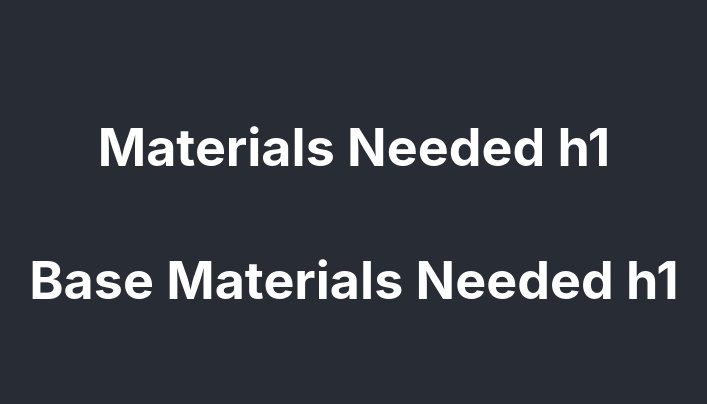
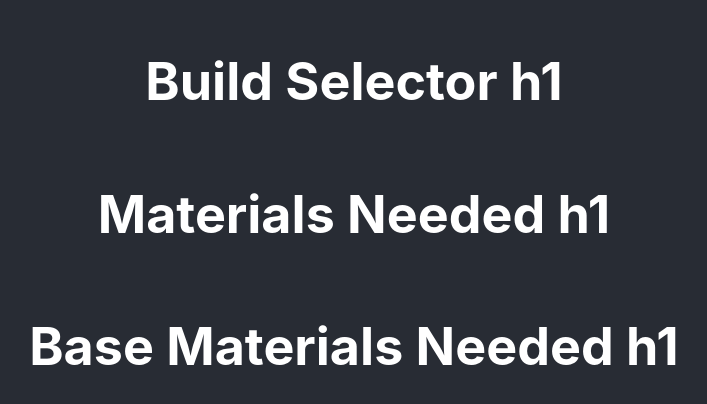
Before and after one commit to emilydrakesmith/subnautica-bz-resource-calculator, a React (Create React App) app: page / in a window 1280 px wide. Shown: the part 186-590 px from the top of the page, without its empty margins (286-993 px from the left). Built offline with nearby package versions, Linux system fonts and the light colour scheme.

Commit message:
import BuildSelector.jsx into Home.jsx

```diff
--- a/src/components/BuildSelector/BuildSelector.jsx
+++ b/src/components/BuildSelector/BuildSelector.jsx
@@ -9,7 +9,7 @@ import './BuildSelector.css';
 
 
 function BuildSelector() {
-    return <h1>Base Materials Needed h1</h1>;
+    return <h1>Build Selector h1</h1>;
 }
 
 export default BuildSelector;
--- a/src/pages/Home/Home.jsx
+++ b/src/pages/Home/Home.jsx
@@ -6,6 +6,7 @@ import React from 'react';
 /******* START: IMPORT LOCAL FILES *******/
 import './Home.css';
 import BaseMaterialsNeeded from '../../components/BaseMaterialsNeeded/BaseMaterialsNeeded';
+import BuildSelector from '../../components/BuildSelector/BuildSelector';
 import MaterialsNeeded from '../../components/MaterialsNeeded/MaterialsNeeded';
 /******* END: IMPORT LOCAL FILES *******/
 
@@ -13,6 +14,7 @@ import MaterialsNeeded from '../../components/MaterialsNeeded/MaterialsNeeded';
 function Home() {
     return (
         <>
+            <BuildSelector />
             <MaterialsNeeded />
             <BaseMaterialsNeeded />
         </>
```
Also changed, not shown: 1 other file (tests, documents, lock files or other folders).
